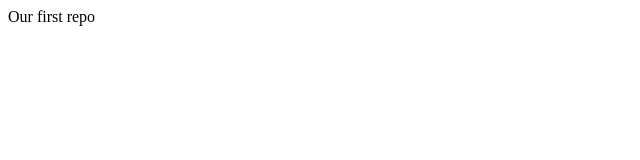
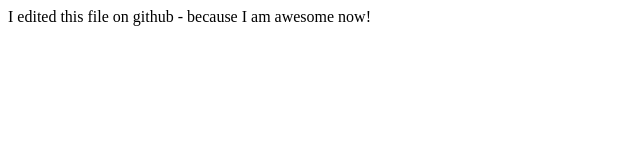
Before and after one commit to MikeAtDeloitte/first-git, a website: page index.html in a window 1280 px wide. Shown: the whole page, without its empty margins (0-640 px from the left). Drawn offline with Linux system fonts and the light colour scheme.

Commit message:
Edited on github

```diff
--- a/index.html
+++ b/index.html
@@ -1,6 +1,6 @@
 <!DOCTYPE html>
 <html>
     <body>
-        Our first repo
+        I edited this file on github - because I am awesome now!
     </body>
 </html>
```
